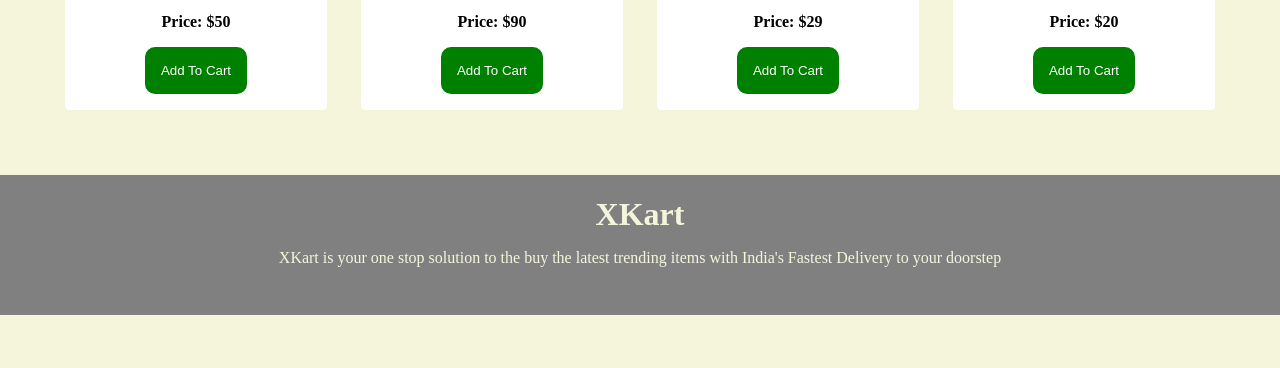
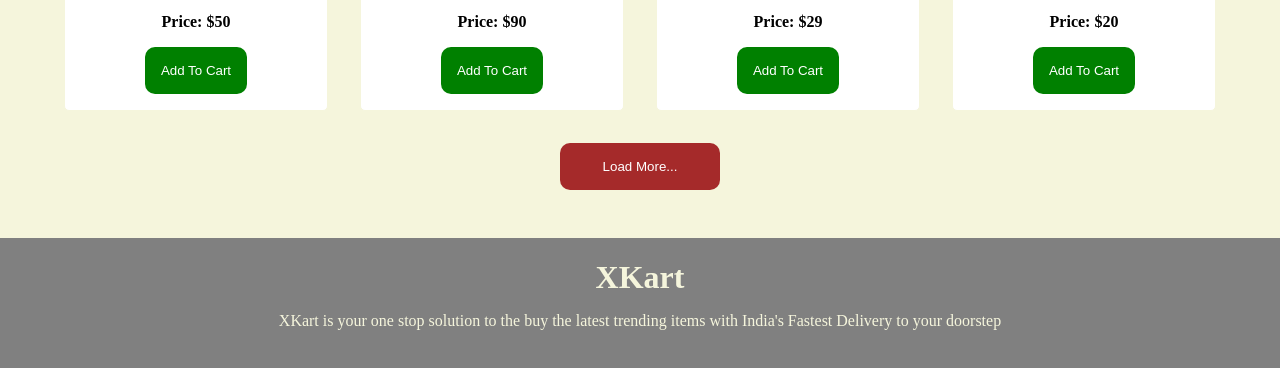
Before and after one commit to Hrithik110/XKart, a plain HTML site: page Public/index.html in a window 1280 px wide. Shown: the part 910-1278 px from the top of the page. Before the commit the page ends 1225 px from the top, so only its background shows below. Drawn offline with Linux system fonts and the light colour scheme.

Commit message:
Button added

```diff
--- a/Public/index.html
+++ b/Public/index.html
@@ -71,6 +71,11 @@
                     </div>
 
                 </div>
+
+                <div class="buttonContainer">
+                    <button class="loadMoreButton">Load More...</button>
+                </div>
+
             </div>
 
             <footer class="footer">
--- a/Public/styles.css
+++ b/Public/styles.css
@@ -107,6 +107,24 @@ body{
     height: 10rem;
     width: 100%;
 }
+
+.loadMoreButton{
+    background-color: brown;
+    border-radius: 10px;
+    width: 10rem;
+    border: none;
+    cursor: pointer;
+    padding: 1rem;
+    color: #fff;
+}
+
+.buttonContainer{
+    display:flex;
+    justify-content: center;
+    grid-column-start: 2;
+    grid-column-end: 4;
+    margin-top: 1rem;
+}
 @media (max-width:768px) {
     .navBar{
         display: flex;
```
